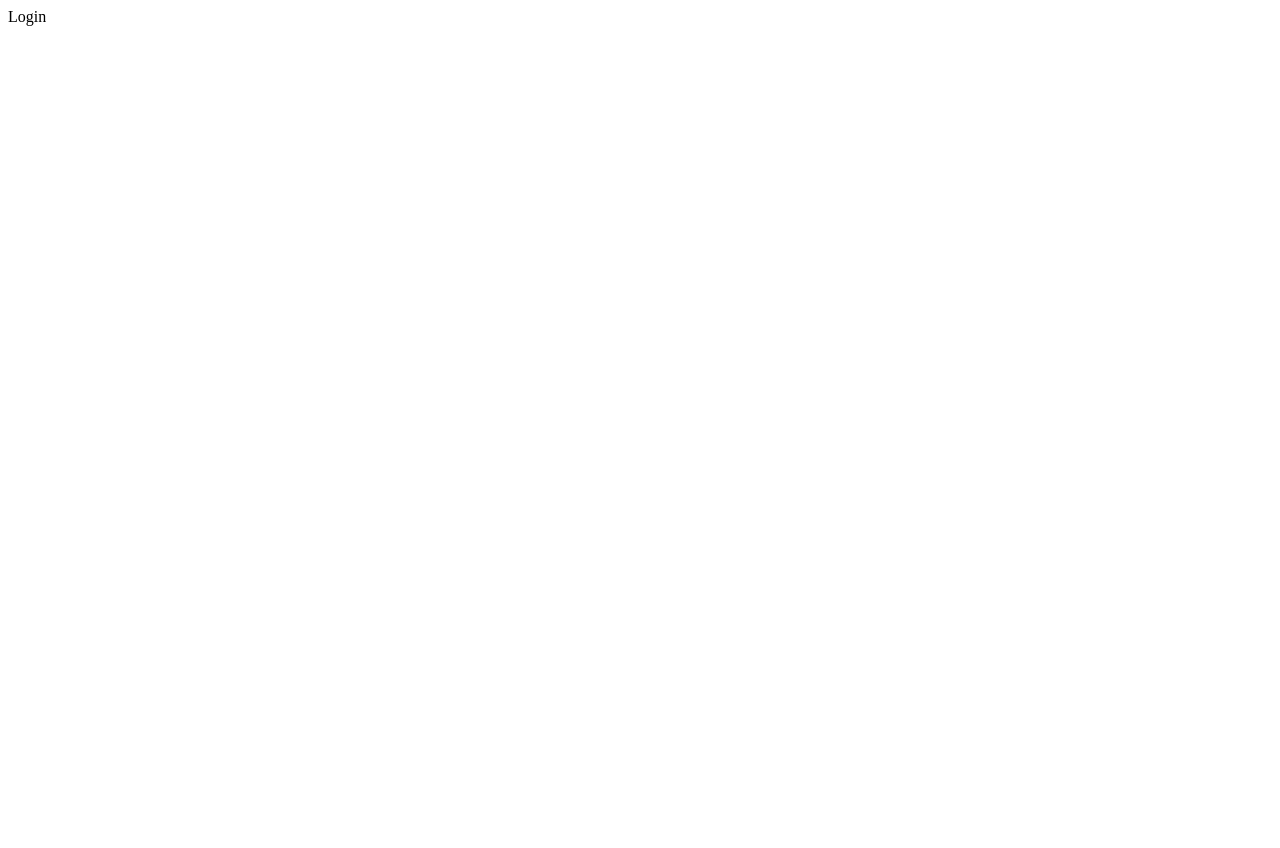
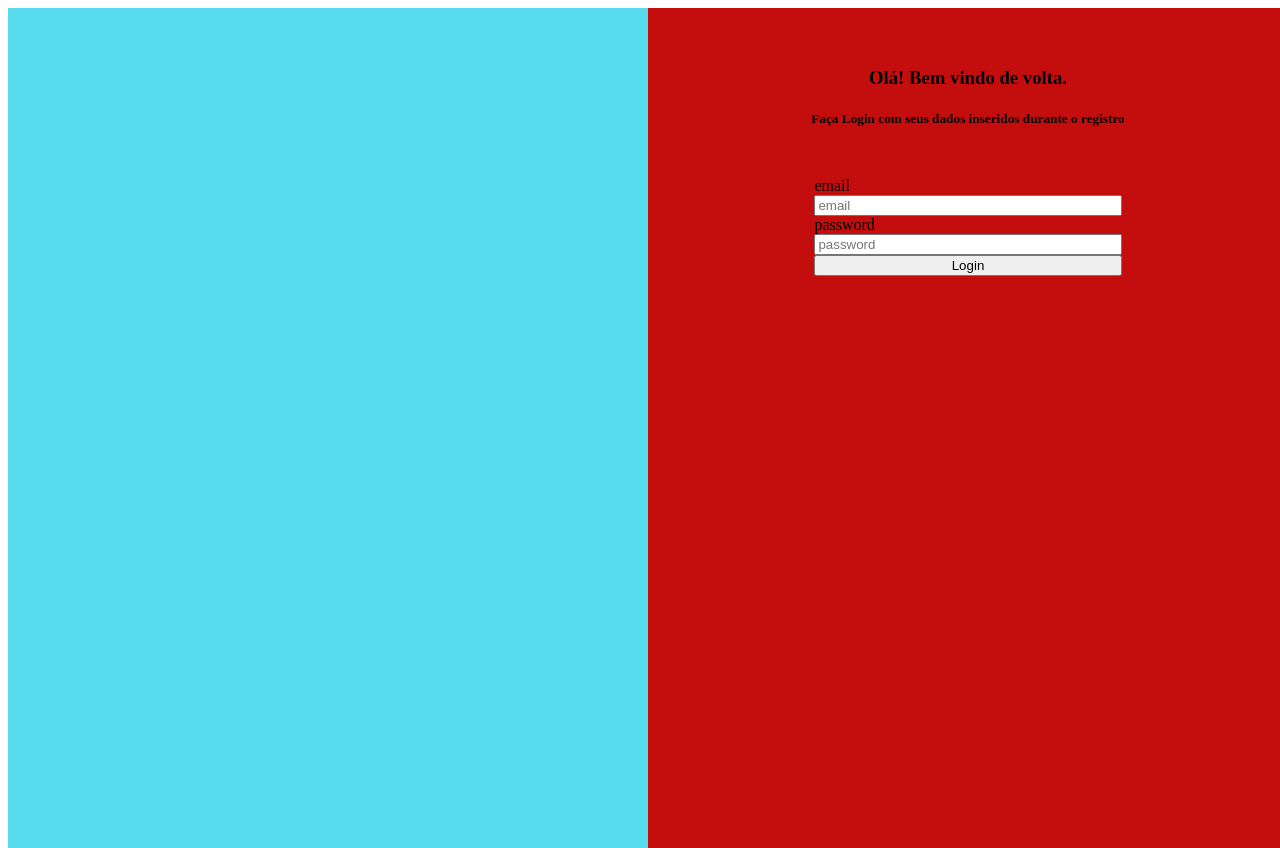
Before and after one commit to doubleyooz/express-beeteller, a React (Create React App) app in the folder frontend/: page /login in a window 1280 px wide. Before the commit the page ends 800 px from the top, so only its background shows below. Built offline with nearby package versions, Linux system fonts and the light colour scheme.

Commit message:
add: login card and basic stylings

```diff
--- a/frontend/src/pages/Login/index.tsx
+++ b/frontend/src/pages/Login/index.tsx
@@ -1,11 +1,25 @@
-import React from "react";
+import React from 'react';
+import './styles.scss';
 
 const LoginPage = () => {
     return (
-        <div>
-            Login
+        <div className="login-container">
+            <div className="image"></div>
+            <div className="card">
+                <div className="header">
+                    <h3>Olá! Bem vindo de volta.</h3>
+                    <h5>Faça Login com seus dados inseridos durante o registro</h5>
+                </div>
+                <form action="">
+                    <label htmlFor="email">email</label>
+                    <input type="email" name="email" placeholder="email" />
+                    <label htmlFor="password">password</label>
+                    <input type="password" name="password" placeholder="password" />
+                    <input type="submit" value="Login" />
+                </form>
+            </div>
         </div>
-    )
-}
+    );
+};
 
 export default LoginPage;
--- a/frontend/src/pages/Login/styles.scss
+++ b/frontend/src/pages/Login/styles.scss
@@ -0,0 +1,38 @@
+.login-container{
+    display: grid;
+    width: 100vw;
+    height: 100vh;
+    grid-template-areas: 'a' 'b';
+    grid-template-columns: 1fr 1fr;
+
+
+    .image{
+        grid-area: 'a';
+        background-color: #55dbec;
+
+    }
+
+    .card{
+        grid-area: 'b';
+        background-color: #c40d0d;
+        display: flex;
+        flex-direction: column;
+
+        height: 100vh;
+
+        padding: 20px 20% 20px 20%;
+
+        .header {
+            text-align: center;
+            margin: 20px;
+            padding: 0px 8px 0px 8px;
+        }
+
+        form {
+            display: flex;
+            flex-direction: column;
+
+            padding: 8px 10% 0px 10%;
+        }
+    }
+}
```
